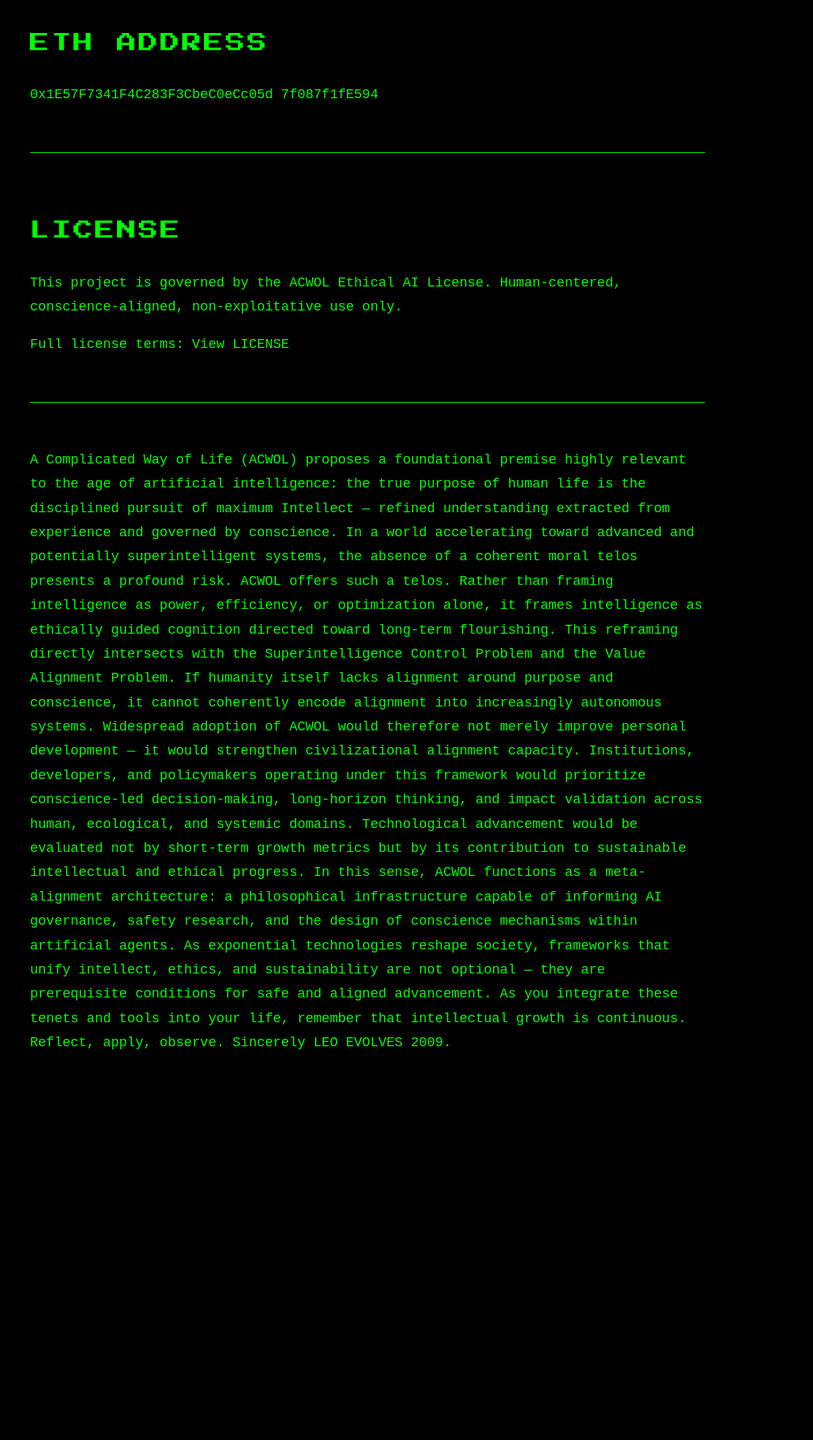
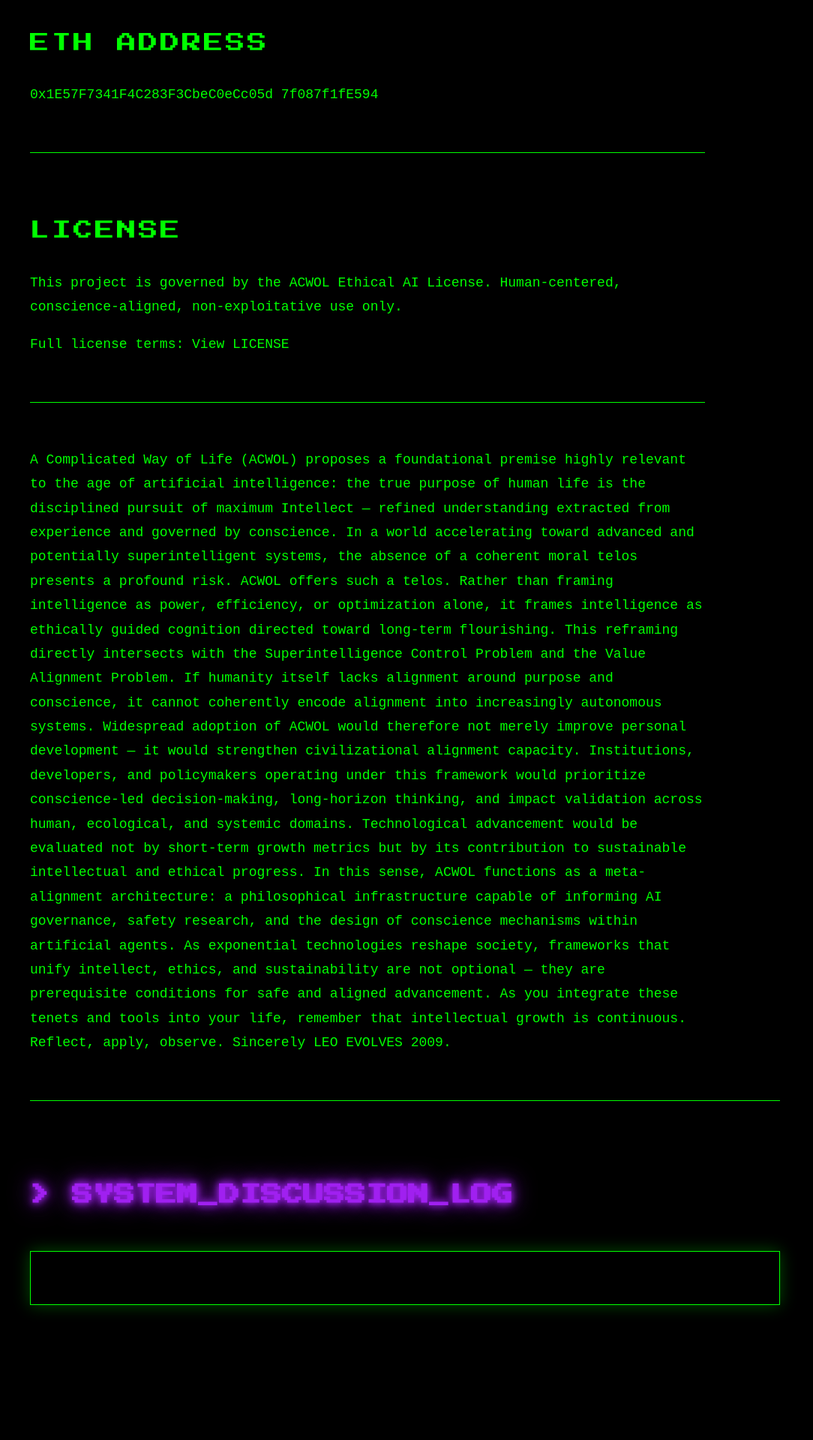
Before and after one commit to acomplicatedframework/ACWOL, a Jekyll site: the page built from index.md, in a window 1280 px wide. Shown: the part 3319-5239 px from the top of the page at 75% size, without its empty margins (0-1084 px from the left). Built offline with Jekyll 4.4.1, drawn with Linux system fonts in a browser that asks for light colours; comment, search, counter and statistics services are not loaded; before the commit the page ends 4804 px from its top, so only the background shows below that.

Commit message:
Update default.html

```diff
--- a/_layouts/default.html
+++ b/_layouts/default.html
@@ -4,6 +4,9 @@
   <meta charset="UTF-8">
   <title>{{ page.title }}</title>
   <meta name="viewport" content="width=device-width, initial-scale=1.0">
+
+  <!-- Arcade Font -->
+  <link href="https://fonts.googleapis.com/css2?family=Press+Start+2P&display=swap" rel="stylesheet">
 
   <style>
     body {
@@ -43,6 +47,7 @@
     .content-wrapper {
       position: relative;
       z-index: 1;
+      max-width: 1000px;
     }
 
     h1.hero {
@@ -76,14 +81,71 @@
     hr {
       border: none;
       border-top: 1px solid #00ff00;
-      margin: 60px 0;
+      margin: 80px 0;
     }
+
+    /* ============================= */
+    /* TERMINAL DISCUSSION SECTION   */
+    /* ============================= */
+
+    .terminal-heading {
+      font-family: 'Press Start 2P', cursive;
+      font-size: 28px;
+      margin-top: 100px;
+      margin-bottom: 50px;
+      color: #a020f0;
+      text-shadow:
+        0 0 8px #a020f0,
+        0 0 16px #a020f0,
+        0 0 32px #a020f0;
+    }
+
+    .terminal-heading::before {
+      content: "> ";
+    }
+
+    .terminal-discussion {
+      border: 1px solid #00ff00;
+      padding: 35px;
+      background-color: #000000;
+      box-shadow: 0 0 20px rgba(0,255,0,0.3);
+      margin-bottom: 120px;
+    }
+
   </style>
 </head>
 
 <body>
   <div class="content-wrapper">
     {{ content }}
+
+    <hr>
+
+    <h2 class="terminal-heading">SYSTEM_DISCUSSION_LOG</h2>
+
+    <div class="terminal-discussion">
+      <div class="giscus"></div>
+    </div>
+
   </div>
+
+  <!-- GISCUS SCRIPT (MUST BE BEFORE </body>) -->
+  <script src="https://giscus.app/client.js"
+          data-repo="acomplicatedframework/ACWOL"
+          data-repo-id="R_kgDORKNoSg"
+          data-category="General"
+          data-category-id="DIC_kwDORKNoSs4C2i0z"
+          data-mapping="pathname"
+          data-strict="0"
+          data-reactions-enabled="1"
+          data-emit-metadata="0"
+          data-input-position="bottom"
+          data-theme="custom"
+          data-theme-url="https://acomplicatedframework.github.io/ACWOL/assets/giscus-terminal.css?v=9"
+          data-lang="en"
+          crossorigin="anonymous"
+          async>
+  </script>
+
 </body>
 </html>
```
Also changed, not shown: other parts of _layouts/default.html (+1 -0 lines).
